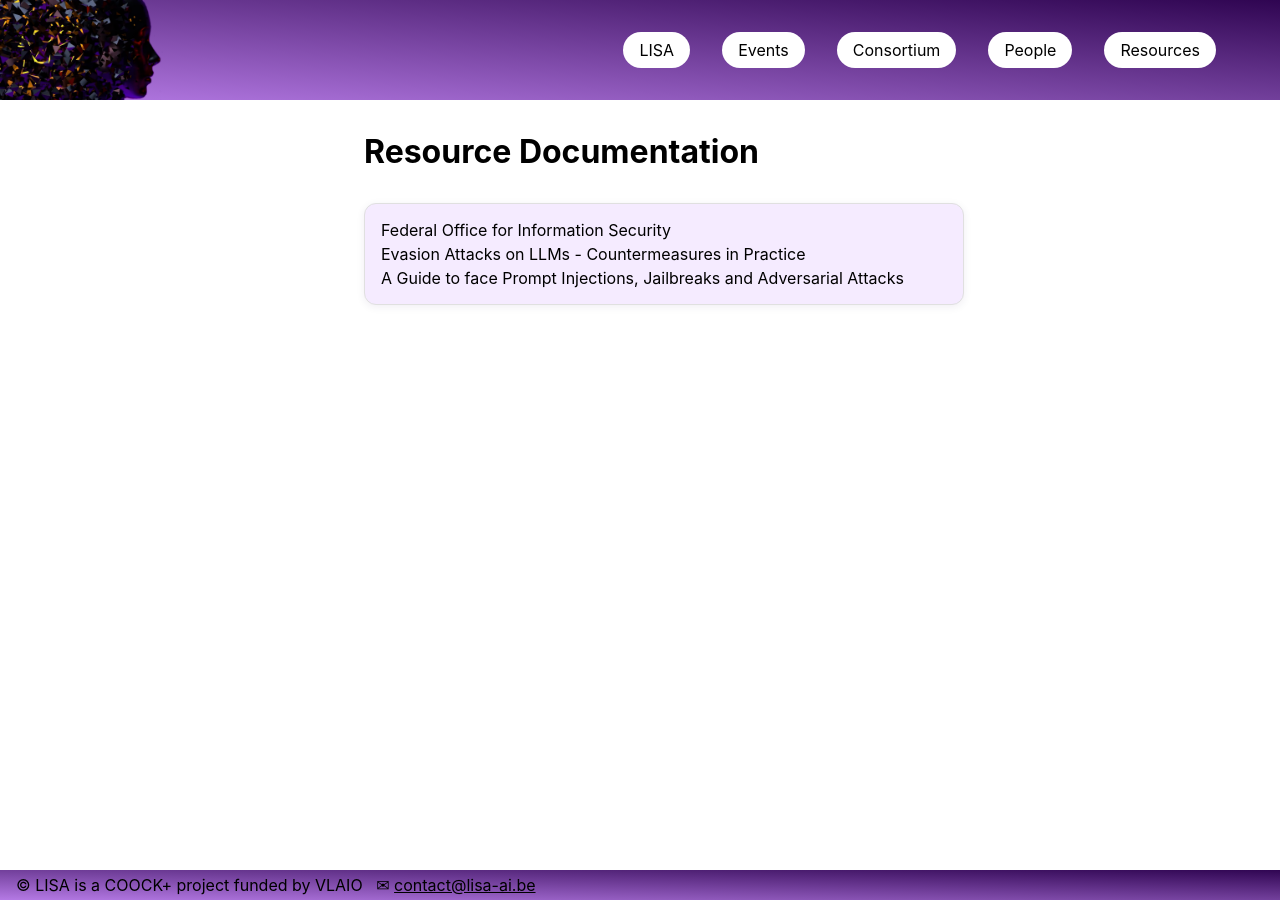
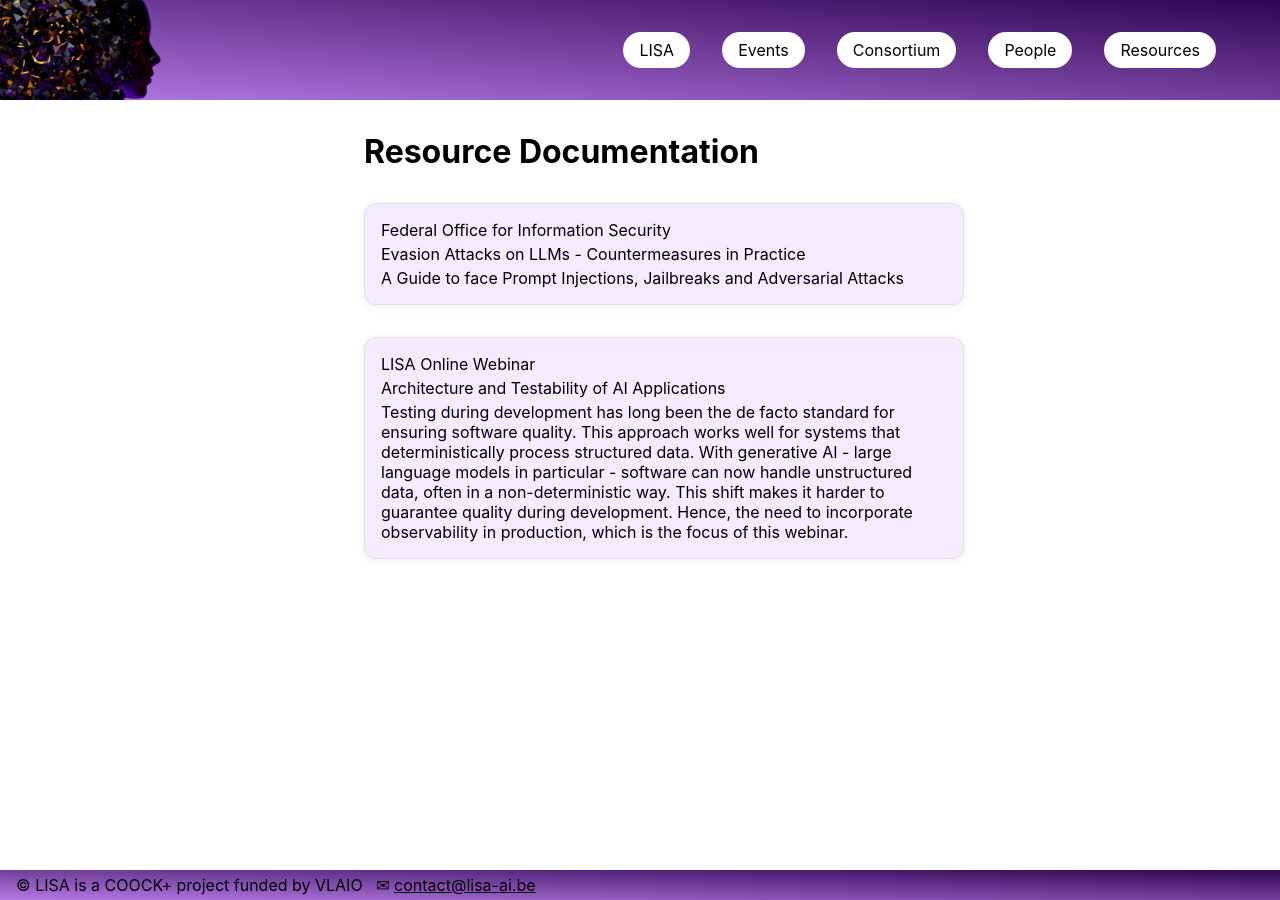
Before and after one commit to sirris-be/lisa, a Jekyll site: the page built from docs/resources.html, in a window 1280 px wide. Built offline with Jekyll 4.4.1, drawn with Linux system fonts in a browser that asks for light colours.

Commit message:
Added seminar on observability

```diff
--- a/docs/_data/resources.yml
+++ b/docs/_data/resources.yml
@@ -2,3 +2,7 @@
   title: Evasion Attacks on LLMs - Countermeasures in Practice
   author: Federal Office for Information Security
   summary: A Guide to face Prompt Injections, Jailbreaks and Adversarial Attacks
+- link: https://lisa.pieterp.be/2025-12-16-Testability_of_AI.mp4
+  title: Architecture and Testability of AI Applications
+  author: LISA Online Webinar
+  summary: Testing during development has long been the de facto standard for ensuring software quality. This approach works well for systems that deterministically process structured data. With generative AI - large language models in particular - software can now handle unstructured data, often in a non-deterministic way. This shift makes it harder to guarantee quality during development. Hence, the need to incorporate observability in production, which is the focus of this webinar.
```
